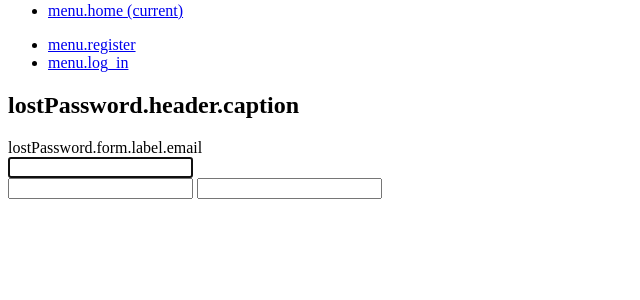
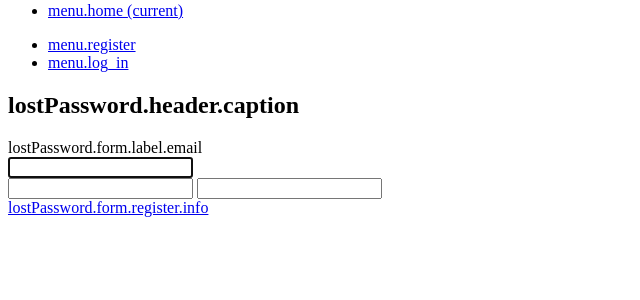
Before and after one commit to ok2cqr/symfony-app-skeleton, a Symfony app: template templates/security/lostPassword.html.twig in a window 1280 px wide. Shown: the part 282-582 px from the top of the page, without its empty margins (0-640 px from the left). Run offline with Twig, Linux system fonts and the light colour scheme; the template is opened without the code that fills it, so the values that code supplies are empty; form fields are guessed from the names that the template uses; some libraries are stand-ins or nearby versions.

Commit message:
register button added to lost password request page

```diff
--- a/templates/security/lostPassword.html.twig
+++ b/templates/security/lostPassword.html.twig
@@ -13,7 +13,7 @@
             {{ form_start(form) }}
             {{ form_errors(form) }}
             <div class="row">
-                <div class="col-sm-2 offset-1">
+                <div class="col-sm-1 offset-1">
                     <label>
                     {% trans %}lostPassword.form.label.email{% endtrans %}
                     </label>
@@ -31,13 +31,18 @@
                     </div>
                 </div>
             {% endif %}
-            <div class="row pt-3">
+            <div class="row pt-3 pb-4">
                 <div class="col-sm-7 offset-4">
                     {{ form_widget(form._token) }}
                     {{ form_widget(form.lostPassword, {'attr': {'class' : 'btn btn-success'}}, {'label': 'lostPassword.form.button.reset'|trans}) }}
                 </div>
             </div>
             {{ form_end(form) }}
+            <div class="row pt-4">
+                <div class="col-sm-7 offset-1">
+                     <a href="{{ path('app_register') }}" class="btn btn-warning">{% trans %}lostPassword.form.register.info{% endtrans %}</a>
+                </div>
+            </div>
         </div>
     </section>
 {% endblock %}
```
Also changed, not shown: 2 other files.
